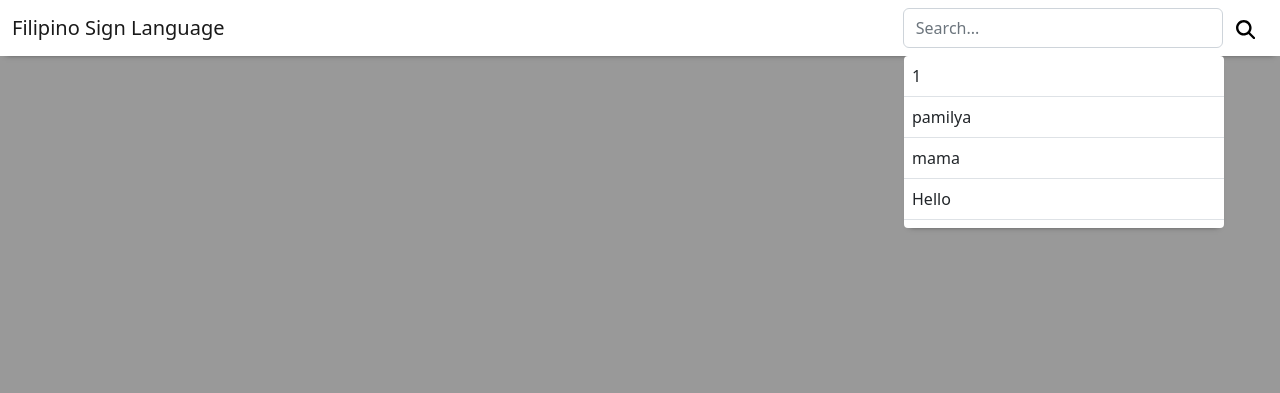
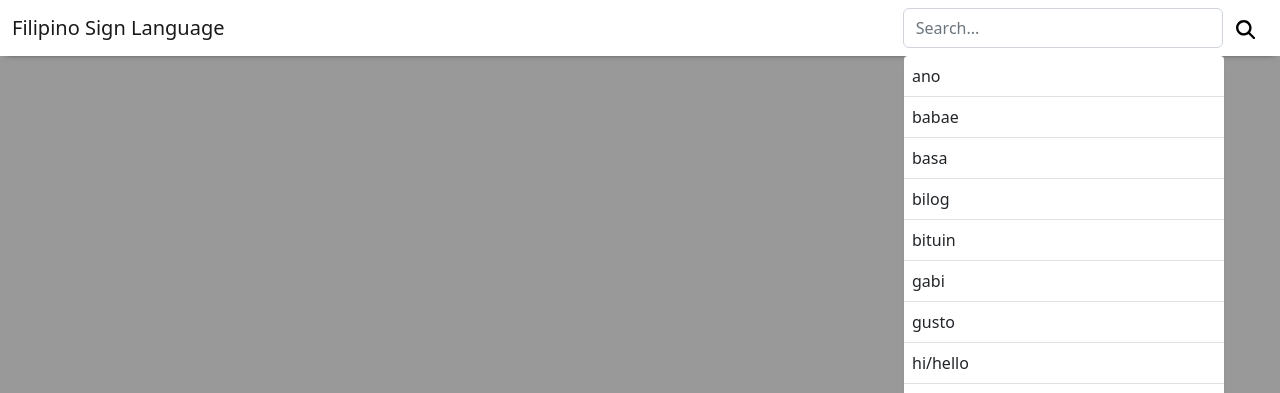
Before and after one commit to SofiaLouiseR/Filipino-Sign-Language, a Flask app: page / in a window 1280 px wide, after a click that opens the changed part. Shown: the top 393 px of the page. Run offline with Flask 2, Linux system fonts and the light colour scheme; a user stored in the database is signed in.

Commit message:
Added words in search, display #noResults

```diff
--- a/website/static/base.css
+++ b/website/static/base.css
@@ -35,11 +35,17 @@ nav.navbar.fixed-bottom.navbar-expand-lg.bg-light .container-fluid {
     display: none;
     max-height: 60vh;
     overflow-y: clip;
+    min-height: 2.5rem;
 }
 
 #search {
     width: 100%;
     min-width: 15rem;
+}
+
+#noResults {
+    padding: 0.5rem;
+    margin-bottom: 1rem;
 }
 
 .lesson-container {
--- a/website/templates/base.html
+++ b/website/templates/base.html
@@ -63,26 +63,167 @@
     <div class="search-results mt-2 w-100" id="search-results">
       <table class="table table-hover mb-2" id="searchWordsList">
         <tr>
-          <td>Bilang</td>
-          <td>1</td>
-          <td>isa/one</td>
+          <td>Panghalip Pananong</td>
+          <td>ano</td>
+          <td>ano, what</td>
         </tr>
         <tr>
           <td>Pamilya</td>
-          <td>pamilya</td>
-          <td>family</td>
+          <td>babae</td>
+          <td>babae, female</td>
+        </tr>
+        <tr>
+          <td>Pandiwa</td>
+          <td>basa</td>
+          <td>basa, read</td>
+        </tr>
+        <tr>
+          <td>Hugis</td>
+          <td>bilog</td>
+          <td>bilog, circle</td>
+        </tr>
+        <tr>
+          <td>Hugis</td>
+          <td>bituin</td>
+          <td>bituin, star</td>
+        </tr>
+        <tr>
+          <td>Panahon / Oras</td>
+          <td>gabi</td>
+          <td>gabi, evening</td>
+        </tr>
+        <tr>
+          <td>Pandiwa</td>
+          <td>gusto</td>
+          <td>gusto, want</td>
+        </tr>
+        <tr>
+          <td>Madalas Sabihin</td>
+          <td>hi/hello</td>
+          <td>hi/hello, hi/hello</td>
+        </tr>
+        <tr>
+          <td>Pandiwa</td>
+          <td>hintay</td>
+          <td>hintay, Wait</td>
+        </tr>
+        <tr>
+          <td>Kulay</td>
+          <td>itim</td>
+          <td>itim, black</td>
+        </tr>
+        <tr>
+          <td>Panahon / Oras</td>
+          <td>kahapon</td>
+          <td>kahapon, yesterday</td>
+        </tr>
+        <tr>
+          <td>Panghalip Pananong</td>
+          <td>kailan</td>
+          <td>kailan, when</td>
         </tr>
         <tr>
           <td>Pamilya</td>
-          <td>mama</td>
-          <td>mother/nanay/ina</td>
+          <td>kamag-anak</td>
+          <td>kamag-anak, relative</td>
         </tr>
         <tr>
-          <td>Pagbati</td>
-          <td>Hello</td>
-          <td>Hi</td>
+          <td>Kulay</td>
+          <td>kayumanggi</td>
+          <td>kayumanggi, brown</td>
+        </tr>
+        <tr>
+          <td>Pamilya</td>
+          <td>lalake</td>
+          <td>lalake, male</td>
+        </tr>
+        <tr>
+          <td>Panahon / Oras</td>
+          <td>magandang</td>
+          <td>magandang, good</td>
+        </tr>
+        <tr>
+          <td>Madalas Sabihin</td>
+          <td>mahal kita</td>
+          <td>mahal kita, I love you</td>
+        </tr>
+        <tr>
+          <td>Pamilya</td>
+          <td>matanda</td>
+          <td>matanda, adult</td>
+        </tr>
+        <tr>
+          <td>Lugar</td>
+          <td>Maynila</td>
+          <td>Maynila, manila</td>
+        </tr>
+        <tr>
+          <td>Lugar</td>
+          <td>mundo</td>
+          <td>mundo, world</td>
+        </tr>
+        <tr>
+          <td>Panahon / Oras</td>
+          <td>ngayon</td>
+          <td>ngayon, now/today</td>
+        </tr>
+        <tr>
+          <td>Hugis</td>
+          <td>parisukat</td>
+          <td>parisukat, square</td>
+        </tr>
+        <tr>
+          <td>Lugar</td>
+          <td>Pilipinas</td>
+          <td>Pilipinas, Philippines</td>
+        </tr>
+        <tr>
+          <td>Kulay</td>
+          <td>puti</td>
+          <td>puti, white</td>
+        </tr>
+        <tr>
+          <td>Panghalip Pananong</td>
+          <td>saan</td>
+          <td>saan, where</td>
+        </tr>
+        <tr>
+          <td>Madalas Sabihin</td>
+          <td>salamat</td>
+          <td>salamat, thanks</td>
+        </tr>
+        <tr>
+          <td>Panghalip Pananong</td>
+          <td>sino</td>
+          <td>sino, who</td>
+        </tr>
+        <tr>
+          <td>Hugis</td>
+          <td>tatsulok</td>
+          <td>tatsulok, triangle</td>
+        </tr>
+        <tr>
+          <td>Pandiwa</td>
+          <td>tingnan</td>
+          <td>tingnan, see</td>
+        </tr>
+        <tr>
+          <td>Madalas Sabihin</td>
+          <td>ulit</td>
+          <td>ulit, again</td>
+        </tr>
+        <tr>
+          <td>Panahon / Oras</td>
+          <td>umaga</td>
+          <td>umaga, morning</td>
+        </tr>
+        <tr>
+          <td>Kulay</td>
+          <td>violet</td>
+          <td>violet, violet</td>
         </tr>
       </table>
+      <span id="noResults" style="display: none;">Wala ang iyong hinahanap</span>
     </div>
   </nav>
   <div id="overlay"></div>
@@ -100,9 +241,17 @@
       });
       $("#searchInput").on("keyup", function () {
         var value = $(this).val().toLowerCase();
-        $("#searchWordsList tr").filter(function () {
-          $(this).toggle($(this).text().toLowerCase().indexOf(value) > -1)
+        var filteredRows = $("#searchWordsList tr").filter(function () {
+          let results = $(this).text().toLowerCase().indexOf(value) > -1;
+          $(this).toggle(results)
+          return results;
         });
+        console.log("len: " + filteredRows.length)
+        if (filteredRows.length === 0) {
+          $('#noResults').show();
+        } else {
+          $('#noResults').hide();
+        }
       });
     });
   </script>
```
